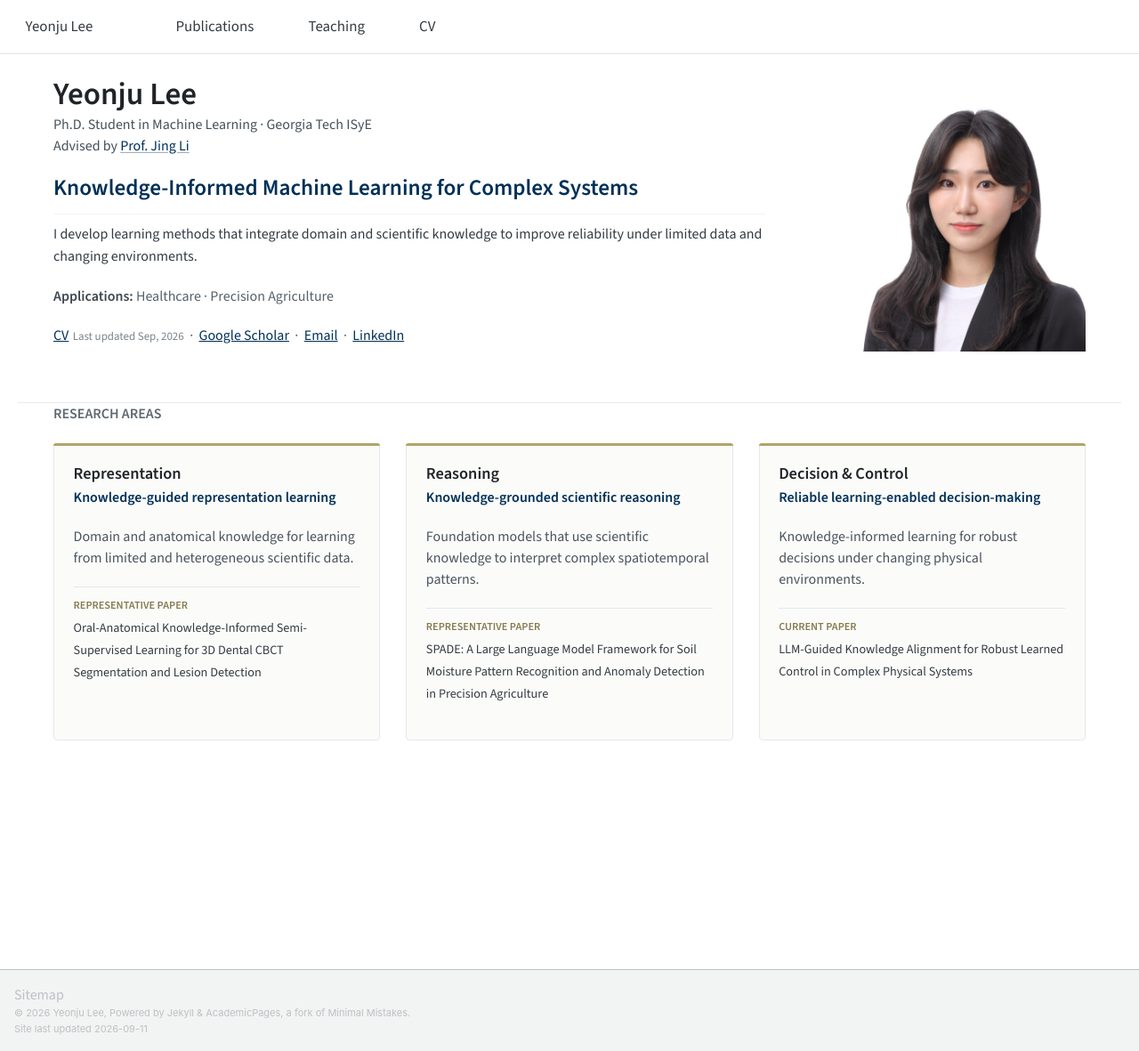
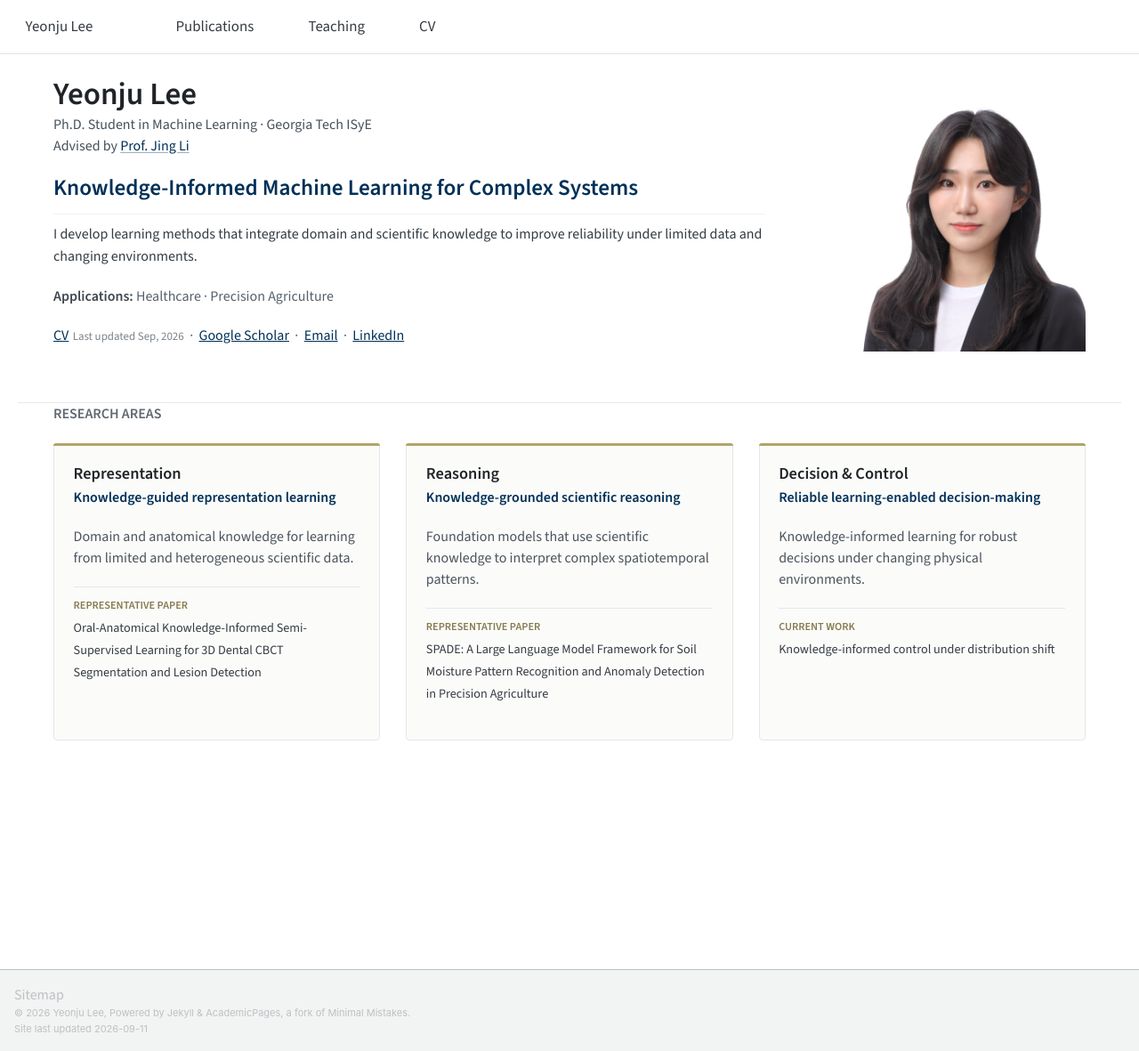
Before and after one commit to ylee845/ylee845.github.io, a Jekyll site: the page built from _pages/about.md, in a window 1280 px wide and 1181 px high. Shown: the whole window at 89% size. Built offline with Jekyll 4.4.1, drawn with Linux system fonts in a browser that asks for light colours; a script that is not in the unit is left out.

Commit message:
Update about.md

```diff
--- a/_pages/about.md
+++ b/_pages/about.md
@@ -311,9 +311,9 @@ redirect_from:
         Knowledge-informed learning for robust decisions under changing physical environments.
       </p>
       <p class="research-paper">
-        <span class="research-paper-label">Current paper</span>
+        <span class="research-paper-label">Current work</span>
         <span class="research-paper-title">
-          LLM-Guided Knowledge Alignment for Robust Learned Control in Complex Physical Systems
+          Knowledge-informed control under distribution shift
         </span>
       </p>
     </div>
```
